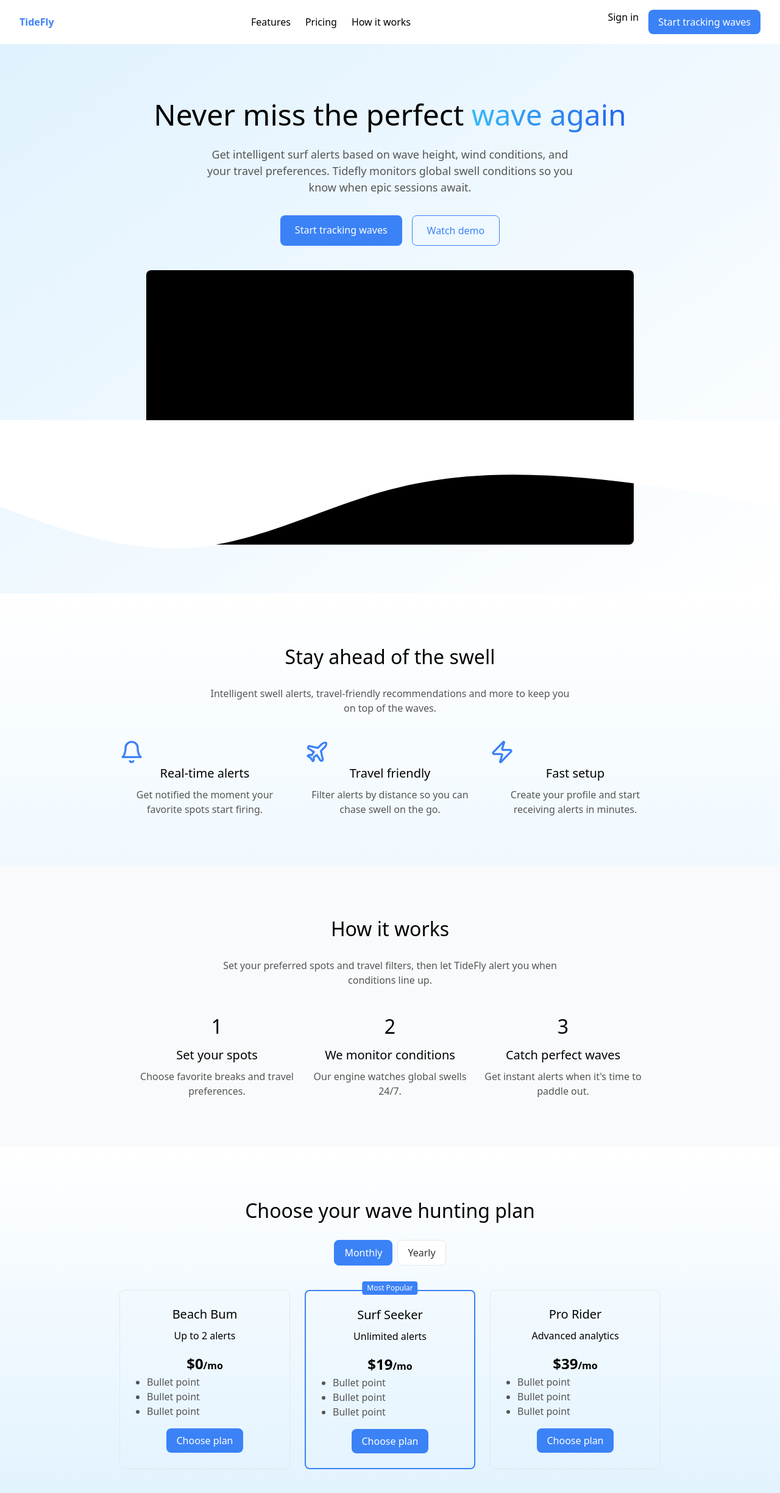
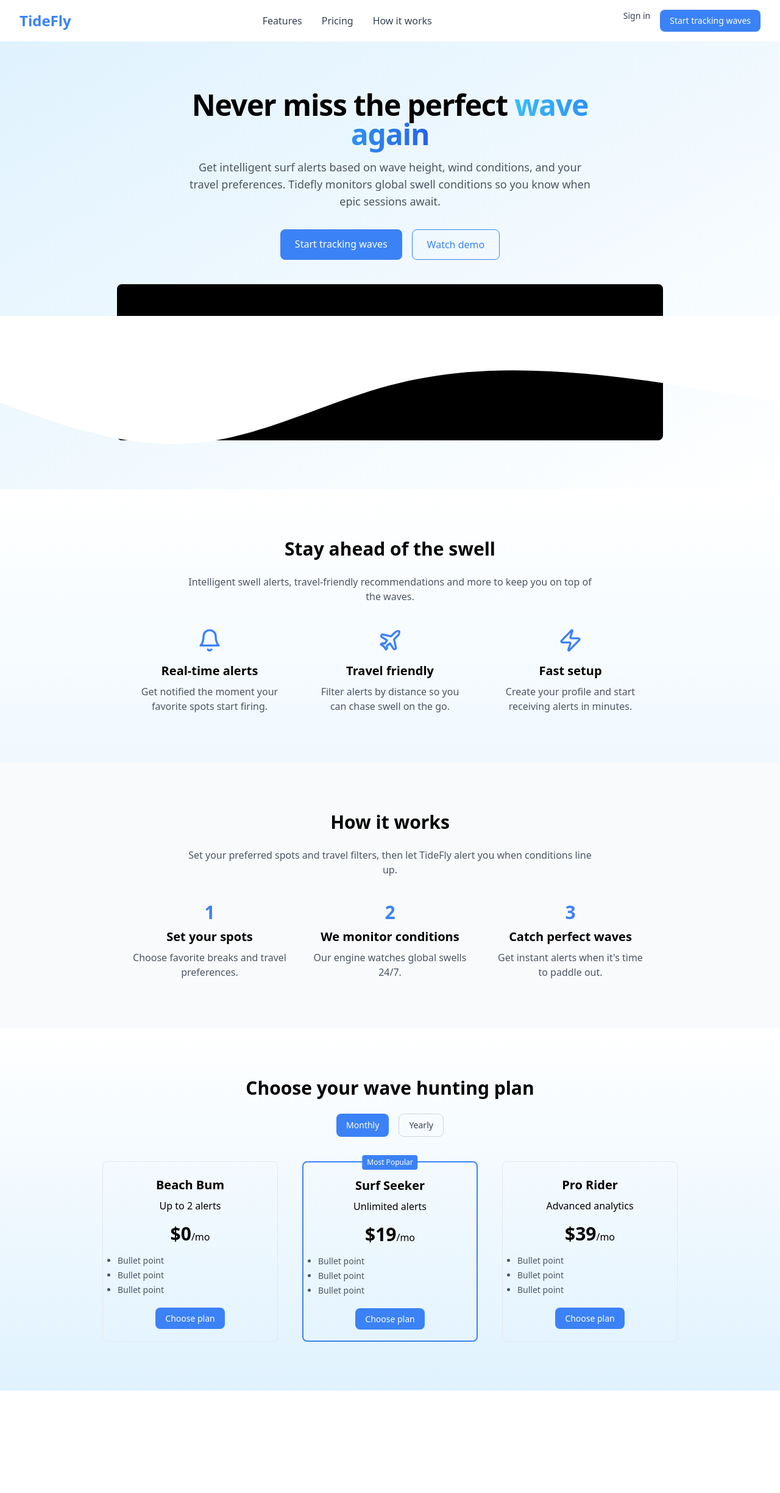
Before and after one commit to arincon000/TideFly, a Next.js app in the folder vercel-app/: page / in a window 1280 px wide. Shown: the top 2448 px of the page at 61% size. After the commit the page ends 2280 px from the top, so only its background shows below. Built offline with nearby package versions, Linux system fonts and the light colour scheme.

Commit message:
add tailwind config

```diff
--- a/vercel-app/app/layout.tsx
+++ b/vercel-app/app/layout.tsx
@@ -5,7 +5,7 @@ export const metadata = { title: "TideFly", description: "Surf + flight alerts"
 export default function RootLayout({ children }: { children: React.ReactNode }) {
   return (
     <html lang="en">
-      <body style={{ fontFamily: "ui-sans-serif, system-ui", margin: 0 }}>{children}</body>
+      <body className="font-sans">{children}</body>
     </html>
   );
 }
--- a/vercel-app/app/page.tsx
+++ b/vercel-app/app/page.tsx
@@ -7,116 +7,65 @@ export default function LandingPage() {
   const [billing, setBilling] = useState<"monthly" | "yearly">("monthly");
 
   return (
-    <div>
-      <nav
-        style={{
-          display: "flex",
-          justifyContent: "space-between",
-          alignItems: "center",
-          padding: "16px 32px",
-        }}
-      >
-        <div style={{ fontWeight: 700, color: "#3b82f6" }}>TideFly</div>
-        <div style={{ display: "flex", gap: 24 }}>
-          <a href="#features">Features</a>
-          <a href="#pricing">Pricing</a>
-          <a href="#how">How it works</a>
+    <div className="flex min-h-screen flex-col">
+      <nav className="flex items-center justify-between px-8 py-4">
+        <div className="text-2xl font-bold text-blue-500">TideFly</div>
+        <div className="hidden gap-8 md:flex">
+          <a href="#features" className="text-gray-700 hover:text-blue-500">
+            Features
+          </a>
+          <a href="#pricing" className="text-gray-700 hover:text-blue-500">
+            Pricing
+          </a>
+          <a href="#how" className="text-gray-700 hover:text-blue-500">
+            How it works
+          </a>
         </div>
-        <div style={{ display: "flex", gap: 16 }}>
-          <a href="/auth" style={{ textDecoration: "none" }}>
+        <div className="flex gap-4">
+          <a
+            href="/auth"
+            className="text-sm font-medium text-gray-700 hover:text-blue-500"
+          >
             Sign in
           </a>
           <a
             href="/auth"
-            style={{
-              padding: "8px 16px",
-              background: "#3b82f6",
-              color: "white",
-              borderRadius: 8,
-              textDecoration: "none",
-            }}
+            className="rounded-lg bg-blue-500 px-4 py-2 text-sm font-medium text-white hover:bg-blue-600"
           >
             Start tracking waves
           </a>
         </div>
       </nav>
-      <main
-        style={{
-          textAlign: "center",
-          padding: "80px 16px",
-          background: "linear-gradient(to bottom right,#e0f2fe,#ffffff)",
-          position: "relative",
-        }}
-      >
-        <h1 style={{ fontSize: 48, marginBottom: 16 }}>
-          Never miss the perfect
-          <span
-            style={{
-              background: "linear-gradient(to right,#38bdf8,#2563eb)",
-              WebkitBackgroundClip: "text",
-              color: "transparent",
-            }}
-          >
-            {" "}wave again
+      <main className="relative bg-gradient-to-br from-sky-100 to-white px-4 py-20 text-center">
+        <h1 className="mx-auto mb-4 max-w-3xl text-5xl font-bold tracking-tight">
+          Never miss the perfect{" "}
+          <span className="bg-gradient-to-r from-sky-400 to-blue-600 bg-clip-text text-transparent">
+            wave again
           </span>
         </h1>
-        <p
-          style={{
-            maxWidth: 600,
-            margin: "0 auto 32px",
-            color: "#555",
-            fontSize: 18,
-          }}
-        >
+        <p className="mx-auto mb-8 max-w-2xl text-lg text-gray-600">
           Get intelligent surf alerts based on wave height, wind conditions, and
           your travel preferences. Tidefly monitors global swell conditions so
           you know when epic sessions await.
         </p>
-        <div
-          style={{
-            display: "flex",
-            justifyContent: "center",
-            gap: 16,
-            marginBottom: 40,
-          }}
-        >
+        <div className="mb-10 flex justify-center gap-4">
           <a
             href="/auth"
-            style={{
-              padding: "12px 24px",
-              background: "#3b82f6",
-              color: "white",
-              borderRadius: 8,
-              textDecoration: "none",
-            }}
+            className="rounded-lg bg-blue-500 px-6 py-3 font-medium text-white hover:bg-blue-600"
           >
             Start tracking waves
           </a>
           <a
             href="#"
-            style={{
-              padding: "12px 24px",
-              border: "1px solid #3b82f6",
-              color: "#3b82f6",
-              borderRadius: 8,
-              textDecoration: "none",
-            }}
+            className="rounded-lg border border-blue-500 px-6 py-3 font-medium text-blue-500 hover:bg-blue-50"
           >
             Watch demo
           </a>
         </div>
-        <div
-          style={{
-            maxWidth: 800,
-            margin: "0 auto",
-            aspectRatio: "16 / 9",
-            background: "#000",
-            borderRadius: 8,
-          }}
-        ></div>
+        <div className="mx-auto h-64 max-w-4xl rounded-lg bg-black"></div>
         <svg
           viewBox="0 0 1440 320"
-          style={{ position: "absolute", bottom: 0, left: 0, width: "100%" }}
+          className="absolute bottom-0 left-0 w-full"
         >
           <path
             fill="#ffffff"
@@ -126,95 +75,62 @@ export default function LandingPage() {
       </main>
       <section
         id="features"
-        style={{
-          padding: "80px 16px",
-          background: "linear-gradient(to bottom,#ffffff,#f0f9ff)",
-        }}
+        className="bg-gradient-to-b from-white to-sky-50 px-4 py-20"
       >
-        <h2 style={{ textAlign: "center", fontSize: 32, marginBottom: 24 }}>
+        <h2 className="mb-6 text-center text-3xl font-bold">
           Stay ahead of the swell
         </h2>
-        <p
-          style={{
-            textAlign: "center",
-            maxWidth: 600,
-            margin: "0 auto 40px",
-            color: "#555",
-          }}
-        >
+        <p className="mx-auto mb-10 max-w-2xl text-center text-gray-600">
           Intelligent swell alerts, travel-friendly recommendations and more to
           keep you on top of the waves.
         </p>
-        <div
-          style={{
-            display: "flex",
-            justifyContent: "center",
-            gap: 24,
-            flexWrap: "wrap",
-          }}
-        >
-          <div style={{ width: 280, textAlign: "center" }}>
-            <Bell size={40} color="#3b82f6" />
-            <h3 style={{ fontSize: 20, marginBottom: 8 }}>Real-time alerts</h3>
-            <p style={{ color: "#555" }}>
+        <div className="flex flex-wrap justify-center gap-10">
+          <div className="w-64 text-center">
+            <Bell size={40} className="mx-auto mb-4 text-blue-500" />
+            <h3 className="mb-2 text-xl font-semibold">Real-time alerts</h3>
+            <p className="text-gray-600">
               Get notified the moment your favorite spots start firing.
             </p>
           </div>
-          <div style={{ width: 280, textAlign: "center" }}>
-            <Plane size={40} color="#3b82f6" />
-            <h3 style={{ fontSize: 20, marginBottom: 8 }}>Travel friendly</h3>
-            <p style={{ color: "#555" }}>
+          <div className="w-64 text-center">
+            <Plane size={40} className="mx-auto mb-4 text-blue-500" />
+            <h3 className="mb-2 text-xl font-semibold">Travel friendly</h3>
+            <p className="text-gray-600">
               Filter alerts by distance so you can chase swell on the go.
             </p>
           </div>
-          <div style={{ width: 280, textAlign: "center" }}>
-            <Zap size={40} color="#3b82f6" />
-            <h3 style={{ fontSize: 20, marginBottom: 8 }}>Fast setup</h3>
-            <p style={{ color: "#555" }}>
+          <div className="w-64 text-center">
+            <Zap size={40} className="mx-auto mb-4 text-blue-500" />
+            <h3 className="mb-2 text-xl font-semibold">Fast setup</h3>
+            <p className="text-gray-600">
               Create your profile and start receiving alerts in minutes.
             </p>
           </div>
         </div>
       </section>
-      <section
-        id="how"
-        style={{ padding: "80px 16px", background: "#f8fafc" }}
-      >
-        <h2 style={{ textAlign: "center", fontSize: 32, marginBottom: 24 }}>
-          How it works
-        </h2>
-        <p
-          style={{ textAlign: "center", maxWidth: 600, margin: "0 auto 40px", color: "#555" }}
-        >
+      <section id="how" className="bg-gray-50 px-4 py-20">
+        <h2 className="mb-6 text-center text-3xl font-bold">How it works</h2>
+        <p className="mx-auto mb-10 max-w-2xl text-center text-gray-600">
           Set your preferred spots and travel filters, then let TideFly alert you
           when conditions line up.
         </p>
-        <div
-          style={{
-            display: "flex",
-            justifyContent: "center",
-            gap: 24,
-            flexWrap: "wrap",
-          }}
-        >
-          <div style={{ width: 260, textAlign: "center" }}>
-            <div style={{ fontSize: 32, marginBottom: 8 }}>1</div>
-            <h3 style={{ fontSize: 20, marginBottom: 8 }}>Set your spots</h3>
-            <p style={{ color: "#555" }}>
+        <div className="flex flex-wrap justify-center gap-10">
+          <div className="w-64 text-center">
+            <div className="mx-auto mb-2 text-3xl font-bold text-blue-500">1</div>
+            <h3 className="mb-2 text-xl font-semibold">Set your spots</h3>
+            <p className="text-gray-600">
               Choose favorite breaks and travel preferences.
             </p>
           </div>
-          <div style={{ width: 260, textAlign: "center" }}>
-            <div style={{ fontSize: 32, marginBottom: 8 }}>2</div>
-            <h3 style={{ fontSize: 20, marginBottom: 8 }}>We monitor conditions</h3>
-            <p style={{ color: "#555" }}>
-              Our engine watches global swells 24/7.
-            </p>
+          <div className="w-64 text-center">
+            <div className="mx-auto mb-2 text-3xl font-bold text-blue-500">2</div>
+            <h3 className="mb-2 text-xl font-semibold">We monitor conditions</h3>
+            <p className="text-gray-600">Our engine watches global swells 24/7.</p>
           </div>
-          <div style={{ width: 260, textAlign: "center" }}>
-            <div style={{ fontSize: 32, marginBottom: 8 }}>3</div>
-            <h3 style={{ fontSize: 20, marginBottom: 8 }}>Catch perfect waves</h3>
-            <p style={{ color: "#555" }}>
+          <div className="w-64 text-center">
+            <div className="mx-auto mb-2 text-3xl font-bold text-blue-500">3</div>
+            <h3 className="mb-2 text-xl font-semibold">Catch perfect waves</h3>
+            <p className="text-gray-600">
               Get instant alerts when it's time to paddle out.
             </p>
           </div>
@@ -222,201 +138,88 @@ export default function LandingPage() {
       </section>
       <section
         id="pricing"
-        style={{
-          padding: "80px 16px",
-          background: "linear-gradient(to top,#e0f2fe,#ffffff)",
-        }}
+        className="bg-gradient-to-t from-sky-100 to-white px-4 py-20"
       >
-        <h2 style={{ textAlign: "center", fontSize: 32, marginBottom: 24 }}>
+        <h2 className="mb-6 text-center text-3xl font-bold">
           Choose your wave hunting plan
         </h2>
-        <div
-          style={{
-            display: "flex",
-            justifyContent: "center",
-            gap: 8,
-            marginBottom: 40,
-          }}
-        >
+        <div className="mb-10 flex justify-center gap-4">
           <button
             onClick={() => setBilling("monthly")}
-            style={{
-              padding: "8px 16px",
-              borderRadius: 8,
-              border:
-                billing === "monthly" ? "1px solid #3b82f6" : "1px solid #e5e7eb",
-              background: billing === "monthly" ? "#3b82f6" : "white",
-              color: billing === "monthly" ? "white" : "#333",
-            }}
+            className={`rounded-lg px-4 py-2 text-sm font-medium ${billing === "monthly" ? "bg-blue-500 text-white" : "border border-gray-300 text-gray-700 hover:border-blue-500 hover:text-blue-500"}`}
           >
             Monthly
           </button>
           <button
             onClick={() => setBilling("yearly")}
-            style={{
-              padding: "8px 16px",
-              borderRadius: 8,
-              border:
-                billing === "yearly" ? "1px solid #3b82f6" : "1px solid #e5e7eb",
-              background: billing === "yearly" ? "#3b82f6" : "white",
-              color: billing === "yearly" ? "white" : "#333",
-            }}
+            className={`rounded-lg px-4 py-2 text-sm font-medium ${billing === "yearly" ? "bg-blue-500 text-white" : "border border-gray-300 text-gray-700 hover:border-blue-500 hover:text-blue-500"}`}
           >
             Yearly
           </button>
         </div>
-        <div
-          style={{
-            display: "flex",
-            justifyContent: "center",
-            gap: 24,
-            flexWrap: "wrap",
-          }}
-        >
-          <div
-            style={{
-              border: "1px solid #e5e7eb",
-              borderRadius: 8,
-              padding: 24,
-              width: 280,
-              textAlign: "center",
-            }}
-          >
-            <h3 style={{ fontSize: 20, marginBottom: 8 }}>Beach Bum</h3>
-            <p style={{ marginBottom: 16 }}>Up to 2 alerts</p>
-            <p style={{ fontSize: 24, fontWeight: 600 }}>
+        <div className="flex flex-wrap justify-center gap-10">
+          <div className="w-72 rounded-lg border border-gray-200 p-6 text-center">
+            <h3 className="mb-2 text-xl font-semibold">Beach Bum</h3>
+            <p className="mb-4">Up to 2 alerts</p>
+            <p className="mb-4 text-3xl font-bold">
               ${billing === "monthly" ? "0" : "0"}
-              <span style={{ fontSize: 16 }}>
+              <span className="text-base font-medium">
                 /{billing === "monthly" ? "mo" : "yr"}
               </span>
             </p>
-            <ul
-              style={{
-                textAlign: "left",
-                listStyle: "disc",
-                paddingLeft: 20,
-                color: "#555",
-              }}
-            >
+            <ul className="mb-6 list-disc space-y-1 text-left text-sm text-gray-600">
               <li>Bullet point</li>
               <li>Bullet point</li>
               <li>Bullet point</li>
             </ul>
             <a
               href="/auth"
-              style={{
-                marginTop: 16,
-                display: "inline-block",
-                padding: "8px 16px",
-                background: "#3b82f6",
-                color: "white",
-                borderRadius: 8,
-                textDecoration: "none",
-              }}
+              className="rounded-lg bg-blue-500 px-4 py-2 text-sm font-medium text-white hover:bg-blue-600"
             >
               Choose plan
             </a>
           </div>
-          <div
-            style={{
-              position: "relative",
-              border: "2px solid #3b82f6",
-              borderRadius: 8,
-              padding: 24,
-              width: 280,
-              textAlign: "center",
-            }}
-          >
-            <div
-              style={{
-                position: "absolute",
-                top: -16,
-                left: "50%",
-                transform: "translateX(-50%)",
-                background: "#3b82f6",
-                color: "white",
-                padding: "2px 8px",
-                borderRadius: 4,
-                fontSize: 12,
-              }}
-            >
+          <div className="relative w-72 rounded-lg border-2 border-blue-500 p-6 text-center">
+            <div className="absolute -top-3 left-1/2 -translate-x-1/2 rounded bg-blue-500 px-2 py-1 text-xs font-medium text-white">
               Most Popular
             </div>
-            <h3 style={{ fontSize: 20, marginBottom: 8 }}>Surf Seeker</h3>
-            <p style={{ marginBottom: 16 }}>Unlimited alerts</p>
-            <p style={{ fontSize: 24, fontWeight: 600 }}>
+            <h3 className="mb-2 text-xl font-semibold">Surf Seeker</h3>
+            <p className="mb-4">Unlimited alerts</p>
+            <p className="mb-4 text-3xl font-bold">
               ${billing === "monthly" ? "19" : "190"}
-              <span style={{ fontSize: 16 }}>
+              <span className="text-base font-medium">
                 /{billing === "monthly" ? "mo" : "yr"}
               </span>
             </p>
-            <ul
-              style={{
-                textAlign: "left",
-                listStyle: "disc",
-                paddingLeft: 20,
-                color: "#555",
-              }}
-            >
+            <ul className="mb-6 list-disc space-y-1 text-left text-sm text-gray-600">
               <li>Bullet point</li>
               <li>Bullet point</li>
               <li>Bullet point</li>
             </ul>
             <a
               href="/auth"
-              style={{
-                marginTop: 16,
-                display: "inline-block",
-                padding: "8px 16px",
-                background: "#3b82f6",
-                color: "white",
-                borderRadius: 8,
-                textDecoration: "none",
-              }}
+              className="rounded-lg bg-blue-500 px-4 py-2 text-sm font-medium text-white hover:bg-blue-600"
             >
               Choose plan
             </a>
           </div>
-          <div
-            style={{
-              border: "1px solid #e5e7eb",
-              borderRadius: 8,
-              padding: 24,
-              width: 280,
-              textAlign: "center",
-            }}
-          >
-            <h3 style={{ fontSize: 20, marginBottom: 8 }}>Pro Rider</h3>
-            <p style={{ marginBottom: 16 }}>Advanced analytics</p>
-            <p style={{ fontSize: 24, fontWeight: 600 }}>
+          <div className="w-72 rounded-lg border border-gray-200 p-6 text-center">
+            <h3 className="mb-2 text-xl font-semibold">Pro Rider</h3>
+            <p className="mb-4">Advanced analytics</p>
+            <p className="mb-4 text-3xl font-bold">
               ${billing === "monthly" ? "39" : "390"}
-              <span style={{ fontSize: 16 }}>
+              <span className="text-base font-medium">
                 /{billing === "monthly" ? "mo" : "yr"}
               </span>
             </p>
-            <ul
-              style={{
-                textAlign: "left",
-                listStyle: "disc",
-                paddingLeft: 20,
-                color: "#555",
-              }}
-            >
+            <ul className="mb-6 list-disc space-y-1 text-left text-sm text-gray-600">
               <li>Bullet point</li>
               <li>Bullet point</li>
               <li>Bullet point</li>
             </ul>
             <a
               href="/auth"
-              style={{
-                marginTop: 16,
-                display: "inline-block",
-                padding: "8px 16px",
-                background: "#3b82f6",
-                color: "white",
-                borderRadius: 8,
-                textDecoration: "none",
-              }}
+              className="rounded-lg bg-blue-500 px-4 py-2 text-sm font-medium text-white hover:bg-blue-600"
             >
               Choose plan
             </a>
--- /dev/null
+++ b/vercel-app/tailwind.config.ts
@@ -0,0 +1,13 @@
+import type { Config } from "tailwindcss";
+
+const config: Config = {
+  content: [
+    "./app/**/*.{js,ts,jsx,tsx}",
+    "./components/**/*.{js,ts,jsx,tsx}",
+  ],
+  theme: {
+    extend: {},
+  },
+  plugins: [],
+};
+export default config;
```
